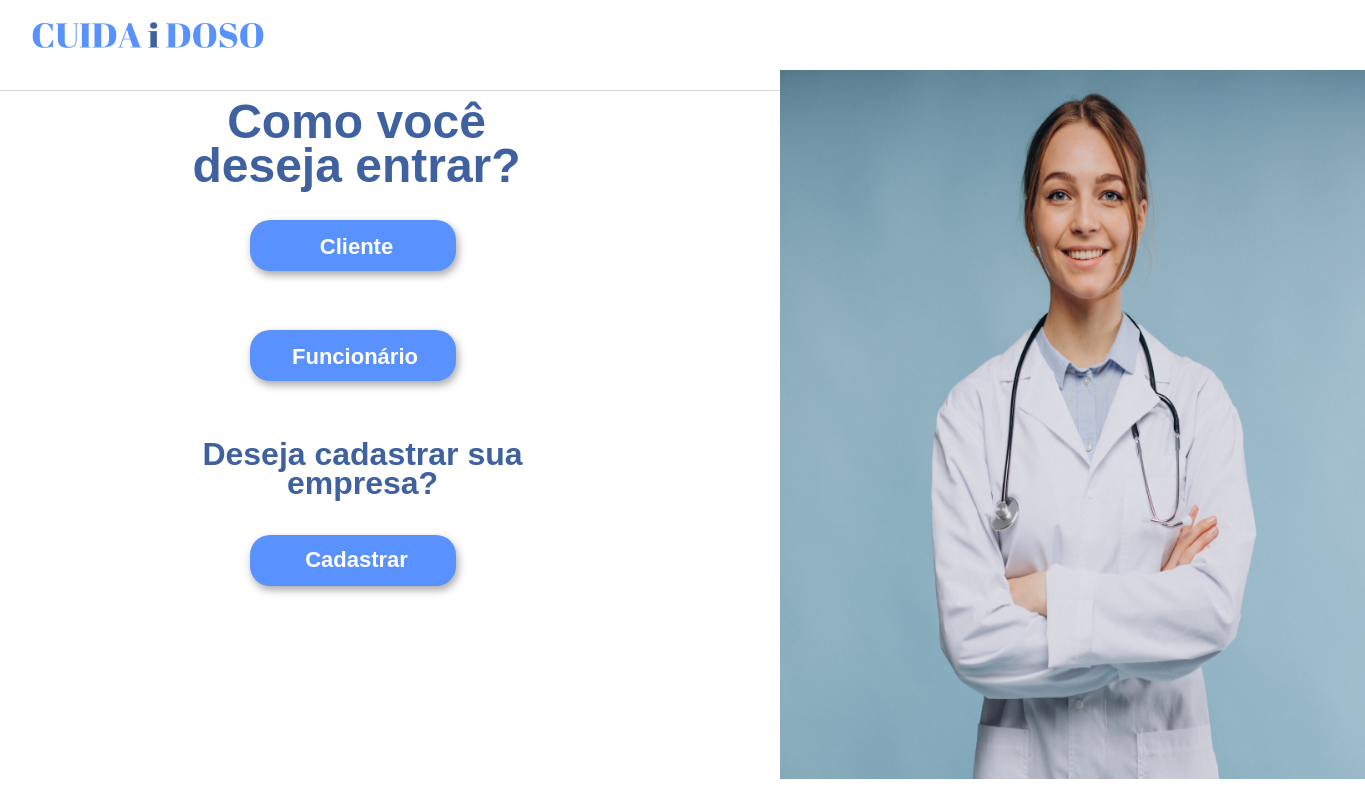
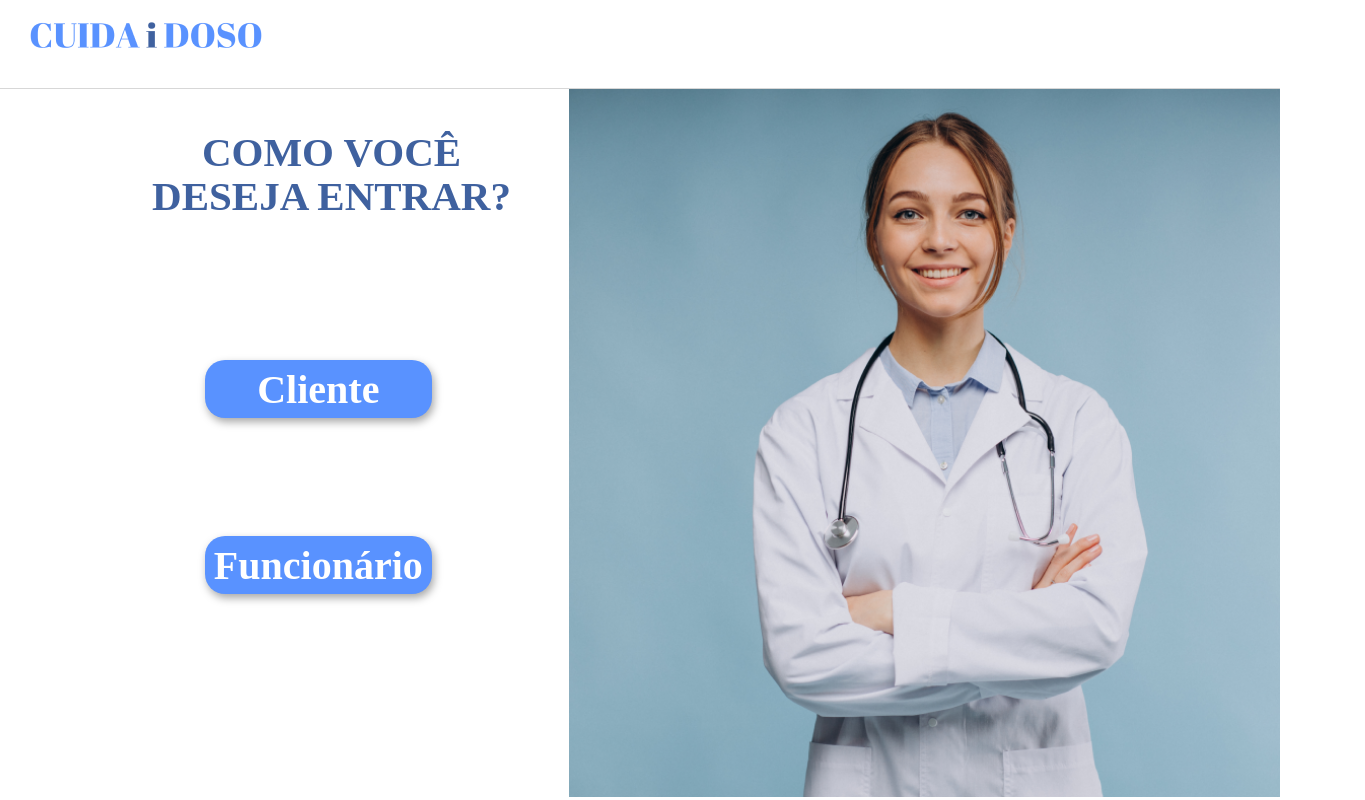
Before and after one commit to Cristiano-woody/Cuida-i-doso, a plain HTML site: page escolha/escolha.html in a window 1280 px wide. Shown: the whole page, 1365 px wide, since content can reach past the window. Drawn offline with Linux system fonts and the light colour scheme; a web font is replaced by a local one.

Commit message:
mudança na escolha

```diff
--- a/escolha/escolha.css
+++ b/escolha/escolha.css
@@ -1,192 +1,113 @@
-*{
-    margin: 0;
-    padding: 0;
-    text-decoration: none;
+
+header {
+    width: 100;
+    background-color: white;
+    border-bottom: 1px solid rgba(0, 0, 0, 0.158);
+    height: 11vh;
+}
+
+#logo {
+    position:absolute;
+    top: 19px;
+    left: 28px;
+    height: 33px;
+}
+
+#titulo{
+
+    position: absolute;
+    width: 359px;
+    height: 79px;
+    left: 152px;
+    top: 130px;
 
 }
 
-header{
-    width: 1330px;
-    height: 11.2vh;
-    background-color: white;
-    border-bottom: 1px solid rgba(0, 0, 0, 0.158) ;
-    border: 1;
+.titulo{
+    font-family: 'League Spartan';
+    font-style: normal;
+    font-size: 41px;
+    font-weight: 600;
+    text-align: center;
+    color: #3F619F;
+    line-height: 44px;
+    }
+
+    #botao1{
+        position:absolute;
+        left:16%;
+        top:45%;
+
+        background-color: #5992FF;
+        border-radius: 20px;
+        box-shadow: 2px 4px 8px rgba(0, 0, 0, 0.35);
+        width: 90px;
+        border: 0;
+
+        width: 227px;
+        height: 58px;
+        font-size: 40px;
+        font-family: 'League Spartan';
+        font-style: normal;
+        color: #FFFFFF;
+
+        text-align: center;
+        font-weight: 700;
+
+
 
 
 
     }
 
-#logo {
+    #botao2{
+
         position: absolute;
-    top: 19px;
-    left: 30px;
-    height: 32px;
-    width: 240;
+        left: 16%;
+        top: 67%;
+
+        background-color: #5992FF;
+        border: 0;
+        border-radius: 20px;
+        box-shadow: 2px 4px 8px rgba(0, 0, 0, 0.35);
+
+        width: 227px;
+        height: 58px;
+        font-size: 40px;
+        font-style: normal;
+        font-weight: 700;
+        line-height: 37px;
+
+        text-align: center;
+        font-family: 'League Spartan';
+        color: #FFFFFF;
+    }
+
+    #container  {
+
+        display: flex;
+        justify-content: space-between;
+        height: 88.5vh;
     }
 
 
 
-#titulo1{
+ #imagem{
+    display: flex;
+    height: 88.5vh;
 
-    position: absolute;
-    width: 419px;
-    height: 92px;
-    left: 147px;
-    top: 100px;
-
-    font-family: 'League Spartan', sans-serif;
-    font-style: normal;
-    font-weight: 600;
-    font-size: 48px;
-    line-height: 44px;
-    text-align: center;
-
-    color: #3F619F;
-}
-
-#titulo2{
-    position: absolute;
-    width: 447px;
-    height: 29px;
-    left: 139px;
-    top: 440px;
-
-    font-family: 'League Spartan', sans-serif;
-    font-style: normal;
-    font-weight: 700;
-    font-size: 32px;
-    line-height: 29px;
-    text-align: center;
-
-    color: #3F619F;
 
  }
 
-#aside{
-    position: absolute;
-    width: 585.05px;
-    height: 88.6vh;
-    left: 780px;
-    top: 70px;
-}
-
-#botao1{
-    box-sizing: border-box;
-
-    position: absolute;
-    width: 206px;
-    height: 51px;
-    left: 250px;
-    top: 220px;
-
-    background: #5992FF;
-    box-shadow: 2px 4px 8px rgba(0, 0, 0, 0.35);
-    border-radius: 20px;
-}
-
-#cliente{
-position: absolute;
-width: 123px;
-height: 37px;
-left: 45px;
-top: 8px;
-
-font-family: 'League Spartan', sans-serif;
-font-style: normal;
-font-weight: 700;
-font-size: 22px;
-line-height: 37px;
-/* identical to box height */
-
-text-align: center;
-
-color: #ffffff;
-}
-
-#botao2{
-    position: absolute;
-    width: 206px;
-    height: 51px;
-    left: 250px;
-    top: 330px;
-
-
-
-
-
-background: #5992FF;
-box-shadow: 2px 4px 8px rgba(0, 0, 0, 0.35);
-border-radius: 20px;
-}
-
-#funcionario{
-
-    position: absolute;
-    width: 270px;
-    height: 37px;
-    left: -30px;
-    top: 8px;
-
-    font-family: 'League Spartan', sans-serif;
-    font-style: normal;
-    font-weight: 700;
-    font-size: 22px;
-    line-height: 37px;
-/* identical to box height */
-
-text-align: center;
-
-color: #ffffff;
-}
-
-#botao3{
-    box-sizing: border-box;
-
-position: absolute;
-width: 206px;
-height: 51px;
-left: 250px;
-top: 535px;
-
-background: #5992FF;
-box-shadow: 2px 4px 8px rgba(0, 0, 0, 0.35);
-border-radius: 20px;
-
-}
-
-#cadastrar{
-
-    position: absolute;
-width: 143px;
-height: 29px;
-left: 35px;
-top: 10px;
-
-font-family: 'League Spartan', sans-serif;
-font-style: normal;
-font-weight: 700;
-font-size: 22px;
-line-height: 29px;
-text-align: center;
-
-color: #ffffff;
-}
-
-#cliente:hover {
+#botao1:hover{
     color: #3F619F;
     transition: color .4s;
     cursor: pointer !important;
+}
 
-}
-#funcionario:hover {
+#botao2:hover{
+
     color: #3F619F;
     transition: color .4s;
     cursor: pointer !important;
-
 }
-#cadastrar:hover {
-    color: #3F619F;
-        transition: color .4s;
-        cursor: pointer !important;
-
-}
--- a/escolha/escolha.html
+++ b/escolha/escolha.html
@@ -15,32 +15,31 @@
             <a href="../index/index.html" id="logo"><img src="../assets/logocuida.png"></a>
         </nav>
     </header>
-    <main>
 
-        <h1 id="titulo1">Como você deseja entrar?</h1>
+    <main id="container">
+        <div id="titulo">
 
-        <nav id="botao1">
-            <a href="../logincliente/logincliente.html" id="cliente">Cliente</a>
-        </nav>
+            <p class="titulo">COMO VOCÊ DESEJA ENTRAR?</p>
 
-        <nav id="botao2">
+        </div>
 
-            <a href="../loginfuncionario/loginfuncionario.html" id="funcionario">Funcionário</a>
 
-        </nav>
+        <div id="button1">
+           <a href="../logincliente/logincliente.html" ><button class="efect" id="botao1">Cliente</button></a>
+        </div>
 
-        <h2 id="titulo2">Deseja cadastrar sua empresa?</h2>
+        <div id="button2">
+           <a href="../loginfuncionario/loginfuncionario.html"><button class="efect" id="botao2">Funcionário</button></a>
+        </div>
 
-        <nav id="botao3">
+        <aside id="imagem">
 
-            <a href="#" id="cadastrar" > Cadastrar</a>
+            <img src="../assets/woman-doctor-wearing-lab-coat-with-stethoscope-isolated 1.png" alt="" height="100%" id="img">
 
-        </nav>
+        </aside>
 
-        <aside>
-            <img src="../assets/woman-doctor-wearing-lab-coat-with-stethoscope-isolated 1.png" id="aside">
-        </aside>
     </main>
+
 
 </body>
 </html>
```
Lines whose indentation alone changed are shown as unchanged.
